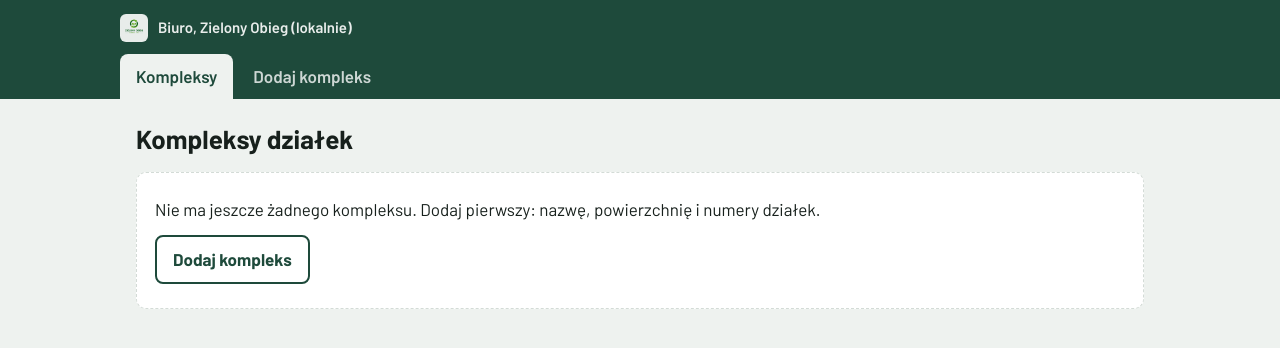
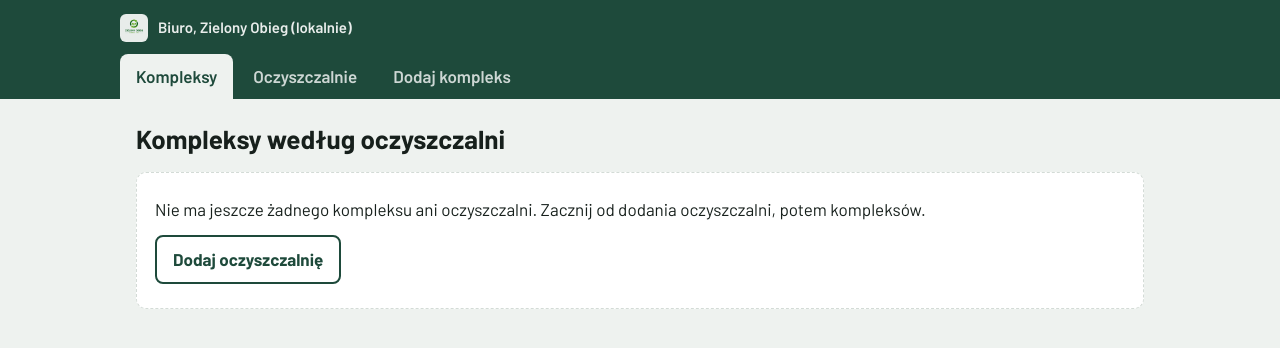
Before and after one commit to lukaskita-ctrl/bdo-monitor, a Flask app: page / in a window 1280 px wide. Shown: the top 348 px of the page. Run offline with Flask 3, Linux system fonts and the light colour scheme; data that the repository does not hold is empty.

Commit message:
Biuro: kompleksy przypisane do oczyszczalni
- tabela kompleksy_oczyszczalnie (wiele-do-wielu): duże oczyszczalnie mają własne
  kompleksy, małe dzielą wspólne (jeden limit z dostaw ze wszystkich)
- strona główna pogrupowana wg oczyszczalni z sumą wolnego limitu i przelicznikiem
  na tony osadu; oznaczenie 'wspólny z: ...'
- zakładka Oczyszczalnie (nazwa robocza + nazwa w BDO do etapu B2)
- przypisanie oczyszczalni przy dodawaniu kompleksu i na stronie kompleksu
- poprawka: liczby całkowite (np. 1000) wyświetlały się bez końcowych zer

Co-Authored-By: Claude Opus 5.5 <noreply@anthropic.com>
Claude-Session: https://claude.ai/code/session_01NYjXbuRokgegXDD6FYuj97

```diff
--- a/biuro/app.py
+++ b/biuro/app.py
@@ -70,7 +70,9 @@ def sprawdz_csrf():
 def pl(x, miejsca=2):
     if x is None:
         return "–"
-    tekst = f"{float(x):,.{miejsca}f}".rstrip("0").rstrip(".")
+    tekst = f"{float(x):,.{miejsca}f}"
+    if "." in tekst:  # zbedne zera tylko po przecinku (1000 musi zostac 1000)
+        tekst = tekst.rstrip("0").rstrip(".")
     return tekst.replace(",", " ").replace(".", ",")
 
 
@@ -134,8 +136,39 @@ def data_z_formularza(nazwa):
 
 @app.route("/")
 def kompleksy():
-    return render_template("kompleksy.html", lista=baza.lista_kompleksow(db()),
-                           limit=baza.LIMIT_SM_HA)
+    sm = request.args.get("sm", "").replace(",", ".")
+    try:
+        sm = float(sm) if sm else None
+    except ValueError:
+        sm = None
+    return render_template("kompleksy.html", grupy=baza.zestawienie_wg_oczyszczalni(db()),
+                           limit=baza.LIMIT_SM_HA, sm=sm, ile=baza.ile_mokrej_masy)
+
+
+@app.route("/oczyszczalnie", methods=["GET", "POST"])
+def oczyszczalnie():
+    if request.method == "POST":
+        nazwa = (request.form.get("nazwa") or "").strip()
+        if not nazwa:
+            flash("Podaj nazwę oczyszczalni.", "error")
+        else:
+            baza.dodaj_oczyszczalnie(db(), nazwa, (request.form.get("nazwa_bdo") or "").strip() or None,
+                                     (request.form.get("uwagi") or "").strip() or None)
+            db().commit()
+            flash(f"Zapisano oczyszczalnię „{nazwa}”.", "ok")
+        return redirect(url_for("oczyszczalnie"))
+    lista = db().execute(
+        "SELECT o.*, COUNT(ko.kompleks_id) AS kompleksow FROM oczyszczalnie o "
+        "LEFT JOIN kompleksy_oczyszczalnie ko ON ko.oczyszczalnia_id = o.id GROUP BY o.id ORDER BY o.nazwa").fetchall()
+    return render_template("oczyszczalnie.html", lista=lista)
+
+
+@app.route("/kompleks/<int:kid>/oczyszczalnie", methods=["POST"])
+def zmien_przypisania(kid):
+    baza.ustaw_przypisania(db(), kid, request.form.getlist("oczyszczalnie"))
+    db().commit()
+    flash("Zapisano przypisanie do oczyszczalni.", "ok")
+    return redirect(url_for("kompleks", kid=kid))
 
 
 @app.route("/kompleks/<int:kid>")
@@ -145,13 +178,16 @@ def kompleks(kid):
         abort(404)
     badania = db().execute("SELECT * FROM badania_gleby WHERE kompleks_id = ? ORDER BY data_pobrania DESC",
                            (kid,)).fetchall()
-    oczyszczalnie = [r["nazwa"] for r in db().execute("SELECT nazwa FROM oczyszczalnie ORDER BY nazwa")]
+    przypisane = [o["nazwa"] for o in stan["oczyszczalnie"]]
+    oczyszczalnie = przypisane + [o["nazwa"] for o in baza.wszystkie_oczyszczalnie(db()) if o["nazwa"] not in przypisane]
     sm = request.args.get("sm", "").replace(",", ".")
     try:
         sm = float(sm) if sm else None
     except ValueError:
         sm = None
     return render_template("kompleks.html", s=stan, badania=badania, oczyszczalnie=oczyszczalnie,
+                           wszystkie=baza.wszystkie_oczyszczalnie(db()),
+                           przypisane_ids={o["id"] for o in stan["oczyszczalnie"]},
                            limit=baza.LIMIT_SM_HA, metale=baza.METALE, nazwy=baza.NAZWY_METALI,
                            sm=sm, zmiesci=baza.ile_mokrej_masy(stan["pozostalo_sm_mg"], sm) if sm else None,
                            dzis=date.today().isoformat())
@@ -171,13 +207,15 @@ def nowy_kompleks():
                 db(), nazwa, liczba("powierzchnia_ha", min_=0.01, max_=10000), dzialki,
                 obreb=request.form.get("obreb") or None, gmina=request.form.get("gmina") or None,
                 kategoria_gruntu=request.form.get("kategoria_gruntu") or None,
-                wlasciciel=request.form.get("wlasciciel"), uwagi=request.form.get("uwagi") or None)
+                wlasciciel=request.form.get("wlasciciel"), uwagi=request.form.get("uwagi") or None,
+                oczyszczalnie_ids=request.form.getlist("oczyszczalnie"))
             db().commit()
             flash(f"Dodano kompleks „{nazwa}”.", "ok")
             return redirect(url_for("kompleks", kid=kid))
         except ValueError as e:
             flash(str(e), "error")
-    return render_template("nowy_kompleks.html", f=request.form)
+    return render_template("nowy_kompleks.html", f=request.form, wszystkie=baza.wszystkie_oczyszczalnie(db()),
+                           wybrane=set(request.form.getlist("oczyszczalnie")))
 
 
 @app.route("/kompleks/<int:kid>/dostawa", methods=["POST"])
--- a/biuro/templates/base_biuro.html
+++ b/biuro/templates/base_biuro.html
@@ -30,6 +30,13 @@
         .szeroko { grid-column: 1 / -1; }
         .przycisk-maly { min-height: 0; padding: 4px 10px; font-size: 14px; width: auto; }
         td a { color: var(--swierk); font-weight: 600; }
+        .grupa { margin-top: 26px; }
+        .grupa-naglowek { display: flex; flex-wrap: wrap; justify-content: space-between; align-items: baseline; gap: 8px; margin-bottom: 8px; }
+        .grupa-naglowek h2 { margin: 0; }
+        .wspolny { display: inline-block; font-size: 13px; color: #5c4100; background: #fff6e0; border: 1px solid #e8c56b; border-radius: 6px; padding: 1px 6px; margin-top: 4px; }
+        .wybor { display: flex; flex-wrap: wrap; gap: 8px 18px; }
+        .wybor label { display: flex; gap: 6px; align-items: center; font-weight: 400; }
+        .wybor input { width: auto; }
         details > summary { cursor: pointer; font-weight: 600; color: var(--swierk); margin: 8px 0; }
     </style>
 </head>
@@ -42,6 +49,7 @@
             </div>
             <nav class="zakladki" aria-label="Sekcje">
                 <a href="{{ url_for('kompleksy') }}" {% if request.endpoint in ('kompleksy', 'kompleks') %}aria-current="page"{% endif %}>Kompleksy</a>
+                <a href="{{ url_for('oczyszczalnie') }}" {% if request.endpoint == 'oczyszczalnie' %}aria-current="page"{% endif %}>Oczyszczalnie</a>
                 <a href="{{ url_for('nowy_kompleks') }}" {% if request.endpoint == 'nowy_kompleks' %}aria-current="page"{% endif %}>Dodaj kompleks</a>
             </nav>
         </div>
--- a/biuro/templates/kompleksy.html
+++ b/biuro/templates/kompleksy.html
@@ -1,19 +1,31 @@
 {% extends "base_biuro.html" %}
 {% block tytul %}Kompleksy{% endblock %}
 {% block tresc %}
-<h1>Kompleksy działek</h1>
-{% if lista %}
-<p class="okres">Limit {{ limit|pl }} Mg s.m./ha w ostatnich 3 latach, liczony dla całego kompleksu.</p>
+<h1>Kompleksy według oczyszczalni</h1>
+{% if grupy %}
+<p class="okres">Limit {{ limit|pl }} Mg s.m./ha w ostatnich 3 latach, liczony dla całego kompleksu. Kompleks wspólny dla kilku oczyszczalni ma jeden limit – widać go w każdej z nich.</p>
+<form method="get" class="formularz" style="margin-bottom:6px">
+    <label>Przelicz wolne miejsce na tony osadu przy suchej masie [%] <input name="sm" inputmode="decimal" value="{{ sm|pl if sm else '' }}" placeholder="np. 19"></label>
+    <button class="przycisk" type="submit">Przelicz</button>
+</form>
+{% for g in grupy %}
+<section class="grupa">
+    <div class="grupa-naglowek">
+        <h2>{% if g.oczyszczalnia %}{{ g.oczyszczalnia.nazwa }}{% else %}Bez przypisanej oczyszczalni{% endif %}</h2>
+        <span class="okres" style="margin:0">{{ g.kompleksy|length }} {{ 'kompleks' if g.kompleksy|length == 1 else 'kompleksy' if g.kompleksy|length in (2,3,4) else 'kompleksów' }}, {{ g.ha|pl }} ha, wolne {{ g.wolne_sm_mg|pl }} Mg s.m.{% if sm %} ≈ {{ ile(g.wolne_sm_mg, sm)|pl(0) }} Mg osadu przy {{ sm|pl }}%{% endif %}</span>
+    </div>
+    {% if g.kompleksy %}
     <div class="tabela-ramka"><table>
         <thead><tr>
             <th>Kompleks</th><th>Działki</th><th class="num">ha</th><th>Badanie gleby</th>
             <th class="num">Wykorzystano</th><th>Limit</th><th class="num">Zostało</th>
         </tr></thead>
         <tbody>
-    {% for s in lista %}
+        {% for s in g.kompleksy %}
             {% set k = s.kompleks %}
             <tr>
-            <td><a href="{{ url_for('kompleks', kid=k.id) }}">{{ k.nazwa }}</a>{% if k.gmina %}<br><span class="okres" style="margin:0">gm. {{ k.gmina }}</span>{% endif %}</td>
+                <td><a href="{{ url_for('kompleks', kid=k.id) }}">{{ k.nazwa }}</a>{% if k.gmina %}<br><span class="okres" style="margin:0">gm. {{ k.gmina }}</span>{% endif %}
+                    {% if g.wspolne_z.get(k.id) %}<br><span class="wspolny">wspólny z: {{ g.wspolne_z[k.id]|join(', ') }}</span>{% endif %}</td>
                 <td>{{ s.dzialki|join(', ') }}</td>
                 <td class="num liczby">{{ k.powierzchnia_ha|pl }}</td>
                 <td>
@@ -22,15 +34,20 @@
                 </td>
                 <td class="num liczby">{{ s.dawka_sm_ha|pl }} Mg s.m./ha</td>
                 <td><div class="pasek-limitu {% if s.przekroczony %}ponad{% elif s.procent >= 80 %}blisko{% endif %}" title="{{ s.procent|round|int }}%"><span style="width: {{ [s.procent, 100]|min }}%"></span></div></td>
-            <td class="num liczby">{% if s.przekroczony %}<span class="uwaga-czerwona">przekroczony</span>{% else %}{{ s.pozostalo_sm_mg|pl }} Mg s.m.{% endif %}</td>
+                <td class="num liczby">{% if s.przekroczony %}<span class="uwaga-czerwona">przekroczony</span>{% else %}{{ s.pozostalo_sm_mg|pl }} Mg s.m.{% if sm %}<br><span class="okres" style="margin:0">≈ {{ ile(s.pozostalo_sm_mg, sm)|pl(0) }} Mg osadu</span>{% endif %}{% endif %}</td>
             </tr>
         {% endfor %}
         </tbody>
     </table></div>
     {% else %}
+    <p class="okres">Brak przypisanych kompleksów. Przypisz je na stronie kompleksu.</p>
+    {% endif %}
+</section>
+{% endfor %}
+{% else %}
 <div class="pusto">
-    <p>Nie ma jeszcze żadnego kompleksu. Dodaj pierwszy: nazwę, powierzchnię i numery działek.</p>
-    <a class="przycisk przycisk-drugi" href="{{ url_for('nowy_kompleks') }}">Dodaj kompleks</a>
+    <p>Nie ma jeszcze żadnego kompleksu ani oczyszczalni. Zacznij od dodania oczyszczalni, potem kompleksów.</p>
+    <a class="przycisk przycisk-drugi" href="{{ url_for('oczyszczalnie') }}">Dodaj oczyszczalnię</a>
 </div>
 {% endif %}
 {% endblock %}
--- a/biuro/templates/nowy_kompleks.html
+++ b/biuro/templates/nowy_kompleks.html
@@ -16,6 +16,11 @@
         </select>
     </label>
     <label>Właściciel / władający <input name="wlasciciel" value="{{ f.wlasciciel or '' }}"></label>
+    <fieldset class="szeroko" style="border:1px solid var(--linia);border-radius:8px;padding:10px 12px">
+        <legend style="font-weight:600;font-size:14px;padding:0 4px">Oczyszczalnie, z których osad trafia na ten kompleks</legend>
+        {% if wszystkie %}<div class="wybor">{% for o in wszystkie %}<label><input type="checkbox" name="oczyszczalnie" value="{{ o.id }}" {% if o.id|string in wybrane %}checked{% endif %}> {{ o.nazwa }}</label>{% endfor %}</div>
+        {% else %}<p class="okres" style="margin:0">Najpierw dodaj oczyszczalnie w zakładce „Oczyszczalnie”.</p>{% endif %}
+    </fieldset>
     <label class="szeroko">Uwagi <textarea name="uwagi" rows="2">{{ f.uwagi or '' }}</textarea></label>
     <button class="przycisk szeroko" type="submit">Zapisz kompleks</button>
 </form>
```
Also changed, not shown: CLAUDE.md (+1 -1 lines), biuro/baza.py (+77 -5 lines), biuro/templates/kompleks.html (+10 -0 lines), biuro/templates/oczyszczalnie.html (added, +24 -0 lines), tests/test_biuro.py (+33 -0 lines). Lines whose indentation alone changed are shown as unchanged.
